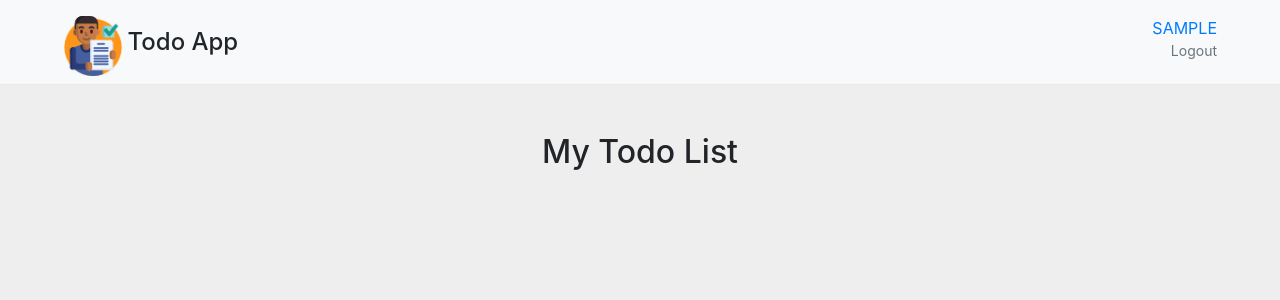
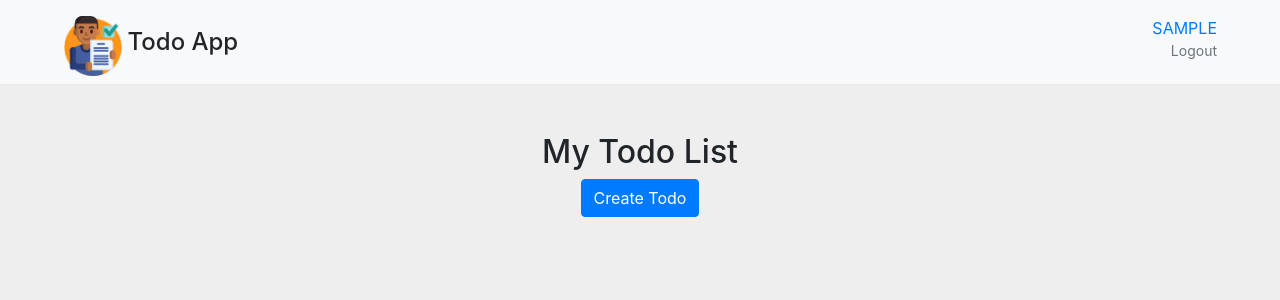
Before and after one commit to enriquecorpus/todo-app, a Django app: page / in a window 1280 px wide. Shown: the top 300 px of the page. Run offline with Django 3.2, Linux system fonts and the light colour scheme; the visitor is signed in with stand-in values (Sample User, id 1); data that the repository does not hold is empty; some libraries are stand-ins or nearby versions.

Commit message:
todo creation form

```diff
--- a/accounts/views.py
+++ b/accounts/views.py
@@ -17,7 +17,7 @@ def register(request):
             user = form.save()
             login(request, user)
             messages.success(request, "Registration successful.")
-            return redirect("main:homepage")
+            return redirect("login")
         for error in form.errors:
             for err in form.errors[error]:
                 messages.error(request, err)
--- a/templates/todolist/index.html
+++ b/templates/todolist/index.html
@@ -9,6 +9,7 @@
   <link rel="stylesheet" href="{% static 'style.css' %}">
   <title>Todo App</title>
   <link rel="stylesheet" type="text/css" href="{% static 'style.css' %}"/>
+  <link rel="stylesheet" href="https://use.fontawesome.com/releases/v5.7.0/css/all.css" integrity="sha384-lZN37f5QGtY3VHgisS14W3ExzMWZxybE1SJSEsQp9S+oqd12jhcu+A56Ebc1zFSJ" crossorigin="anonymous">
   <link rel="stylesheet" href="//code.jquery.com/ui/1.9.2/themes/base/jquery-ui.css">
   <script src="https://code.jquery.com/ui/1.9.2/jquery-ui.js"></script>
 </head>
@@ -27,6 +28,35 @@
 
     <div class="col-12 mt-5 text-center">
       <h2>My Todo List</h2>
+      <button type="button" class="btn btn-primary" data-toggle="modal" data-target="#create-todo">
+        Create Todo
+      </button>
+    </div>
+
+
+  <div id="create-todo" class="modal" tabindex="-1" role="dialog">
+    <div class="modal-dialog" role="document">
+      <div class="modal-content">
+        <div class="modal-header">
+          <h5 class="modal-title">Create Todo</h5>
+          <button type="button" class="close" data-dismiss="modal" aria-label="Close">
+            <span aria-hidden="true">&times;</span>
+          </button>
+        </div>
+        <form id="create-todo-form"  method="post">
+
+          <div class="modal-body">
+            {% csrf_token %}
+            {% bootstrap_form form %}
+          </div>
+          <div class="modal-footer">
+            <button type="button" class="btn btn-secondary" data-dismiss="modal">Close</button>
+            <button type="submit" class="btn btn-primary">Save changes</button>
+          </div>
+        </form>
+
+      </div>
+    </div>
   </div>
 
     {% for todo in todolist %}
@@ -36,9 +66,16 @@
             <div class="col-md-8">
               <div class="d-flex flex-column comment-section">
                 <div class="bg-white p-2">
-            <button  data-todo-id="{{todo.id}}" type="button" class="btn-delete-todo close float-right text-dark text-right" aria-label="Close">
-              <span aria-hidden="true">&times;</span>
+                  <div class="todo-note-buttons d-flex  fs-12">
+                    <button  data-todo-id="{{todo.id}}" type="button" class="btn-delete-todo close float-right text-dark text-right ml-1" aria-label="Close">
+                      <i class="fa fa-times fa-xs" aria-hidden="true"></i>
                     </button>
+
+                    <button  data-todo-id="{{todo.id}}" type="button" class="btn-edit-todo close float-right text-dark text-right ml-1" aria-label="Edit">
+                      <i class="fa fa-edit fa-xs" aria-hidden="true"></i>
+                    </button>
+                  </div>
+
                   <div class="d-flex flex-row">
                     <div class="d-flex flex-column justify-content-start"><span class="d-block font-weight-bold title">{{todo.title}}</span>
                       <span class="date text-black-50">{{todo.created_at}}</span>
@@ -91,11 +128,7 @@
           </div>
         </div>
       </div>
-
-
-
     {% endfor %}
-<!--  </div>-->
 </div>
 <div clas="row">
   <div class="container-fluid" id="entered-daily-ratings"></div>
@@ -103,6 +136,10 @@
 
 
 <style>
+  .todo-note-buttons {
+    flex-direction: row-reverse;
+  }
+
   label {
     text-align: right;
   }
--- a/todolist/forms.py
+++ b/todolist/forms.py
@@ -1,15 +1,19 @@
 import django.forms
-import models
+import todolist.models
 
 
-class TodoListForm(django.forms.Form):
+class TodoListForm(django.forms.ModelForm):
     title = django.forms.CharField(max_length=100, required=True)
     description = django.forms.CharField(widget=django.forms.Textarea, required=False)
-    author = django.forms.Field(required=True)
+    author = django.forms.CharField(widget=django.forms.HiddenInput(), required=False)
+
+    def __init__(self, author, *args, **kwargs):
+        super(TodoListForm, self).__init__(*args, **kwargs)
+        self.author = author
 
     class Meta:
-        model = models.TodoList
-        exclude = ['author', 'created_at', 'updated_at', 'deleted_at']
+        model = todolist.models.TodoList
+        exclude = ['created_at', 'updated_at', 'deleted_at']
 
     def clean_title(self):
         title = self.cleaned_data['title']
@@ -19,12 +23,16 @@ class TodoListForm(django.forms.Form):
             raise django.forms.ValidationError('Title must not be 100 characters long')
         return title
 
+    def clean_description(self):
+        description = self.cleaned_data['description']
+        if len(description) > 2000:
+            raise django.forms.ValidationError('Description must not be 2000 characters long')
+        return description
+
     def clean_author(self):
-        try:
-            author = self.cleaned_data['author']
-            author = models.MyUser.objects.get(username=author)
-            if not author:
-                raise django.forms.ValidationError('Author must be set')
-            return author
-        except models.MyUser.DoesNotExist:
-            raise django.forms.ValidationError('Author must be set')
+        if self.instance and self.instance.pk and self.instance.author != self.author:
+            raise django.forms.ValidationError('You are not the author of this todo item')
+        return self.author
+
+    def save(self, commit=True):
+        return super(TodoListForm, self).save(commit=commit)
--- a/todolist/views.py
+++ b/todolist/views.py
@@ -7,12 +7,19 @@ import django.http
 import django.urls
 from django.shortcuts import render, redirect
 from django.contrib import messages
+import todolist.forms
 
 
 @django.contrib.auth.decorators.login_required
 def index(request):
     todos = todolist.models.TodoList.objects.filter(author=request.user)
-    return render(request=request, template_name="todolist/index.html", context={"todolist": todos})
+    if request.method == "POST":
+        form = todolist.forms.TodoListForm(request.user, request.POST)
+        if form.is_valid():
+            form.save()
+            return redirect("index")
+    form = todolist.forms.TodoListForm(request.user)
+    return render(request=request, template_name="todolist/index.html", context={"todolist": todos, "form": form})
 
 
 @django.contrib.auth.decorators.login_required
```
Lines whose indentation alone changed are shown as unchanged.
